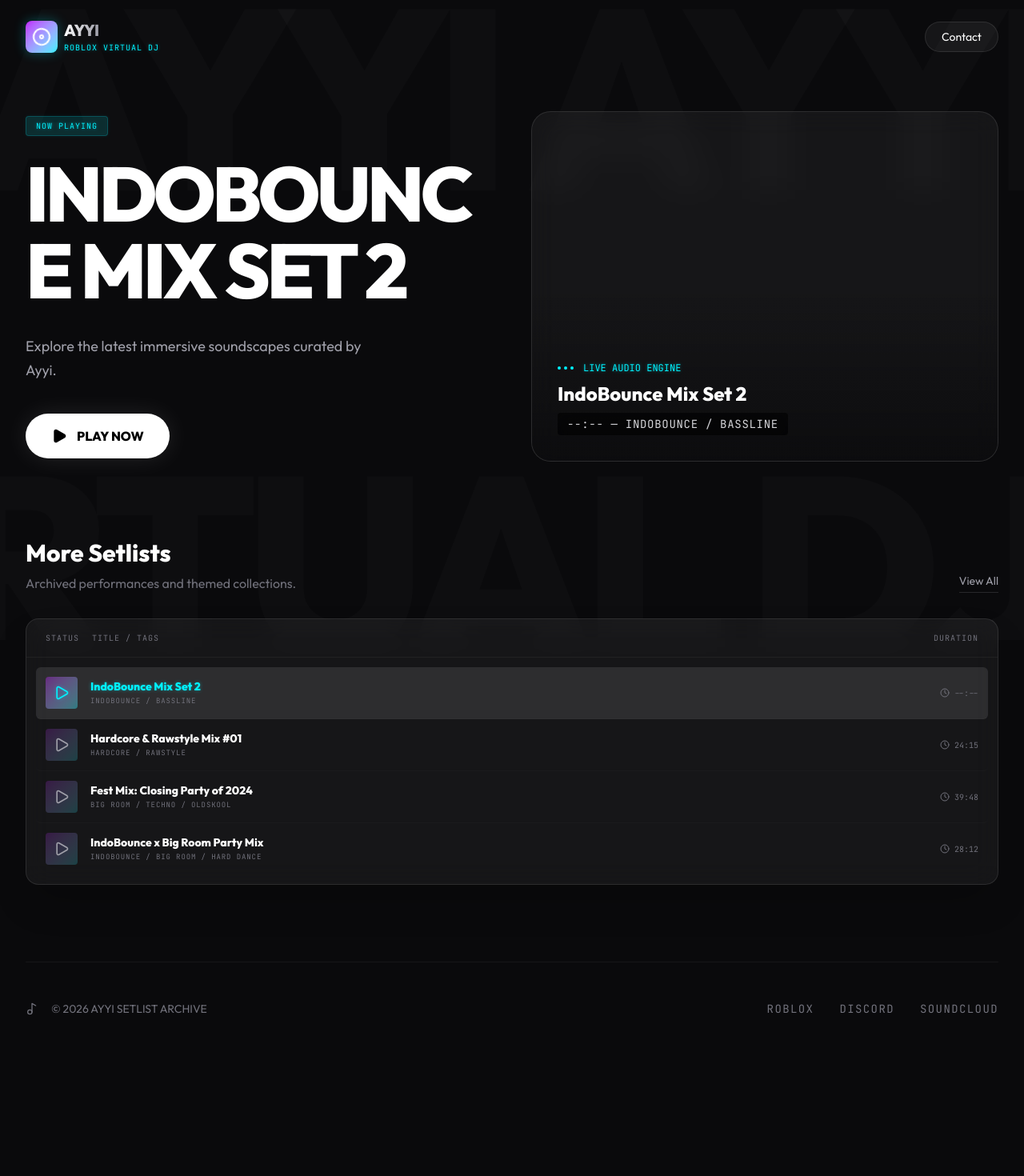
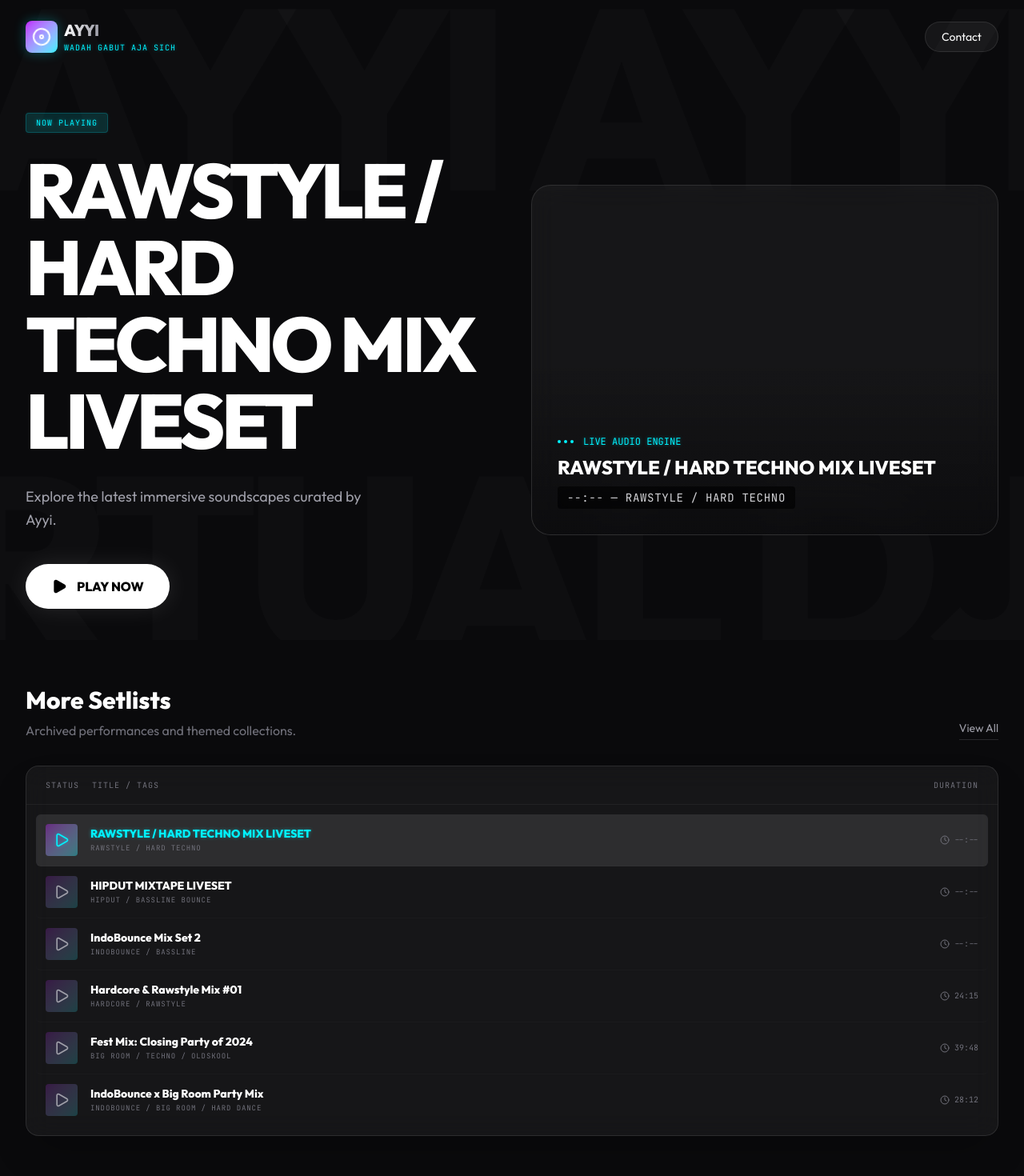
Before and after one commit to daexhi/Ayyi-SetList-Archive, a React (Vite) app: page / in a window 1280 px wide. Shown: the top 1470 px of the page at 80% size. Before the commit the page ends 1399 px from the top, so only its background shows below. Built offline with nearby package versions, Linux system fonts and the light colour scheme.

Commit message:
Add files via upload

```diff
--- a/src/App.tsx
+++ b/src/App.tsx
@@ -11,6 +11,20 @@ import SetlistRow from './components/SetlistRow';
 import type { Setlist } from './types';
 
 const INITIAL_SETLISTS: Setlist[] = [
+  {
+    id: 'rawstyle-hard-techno',
+    title: 'RAWSTYLE / HARD TECHNO MIX LIVESET',
+    duration: '--:--',
+    audioUrl: 'https://dl.dropboxusercontent.com/scl/fi/3zn9ub42qc30y7twcc5ku/RAWSTYLE-HARD-TECHNO-MIX-LIVESET.mp3?rlkey=xbc4en7is14ygaecrugqfm358&st=mmt731m6',
+    tags: ['RAWSTYLE', 'HARD TECHNO']
+  },
+  {
+    id: 'hipdut-mixtape',
+    title: 'HIPDUT MIXTAPE LIVESET',
+    duration: '--:--',
+    audioUrl: 'https://dl.dropboxusercontent.com/scl/fi/ut8f82yorp89zh6w5947c/HIPDUT-MIXTAPE-LIVESET.mp3?rlkey=fqczlrxf1z5o84a7dj58f0bvh&st=rpe5fkss',
+    tags: ['HIPDUT', 'BASSLINE BOUNCE']
+  },
   {
     id: 'indobounce-mix-2',
     title: 'IndoBounce Mix Set 2',
@@ -225,7 +239,7 @@ export default function App() {
           </div>
           <div>
             <span className="text-xl font-bold tracking-tight bg-clip-text text-transparent bg-gradient-to-r from-white to-zinc-400">AYYI</span>
-            <span className="block text-[10px] font-mono text-neon-cyan uppercase tracking-widest">Roblox Virtual DJ</span>
+            <span className="block text-[10px] font-mono text-neon-cyan uppercase tracking-widest">WADAH GABUT AJA SICH</span>
           </div>
         </div>
 
@@ -256,7 +270,7 @@ export default function App() {
               {currentSetlist.id === 'featured' ? (
                 <>HARDCORE X <br /><span className="text-neon-cyan neon-glow">RAWSTYLE</span> MIX</>
               ) : (
-                <div className="max-w-xl break-words">
+                <div className="max-w-xl break-normal">
                   {currentSetlist.title}
                 </div>
               )}
@@ -364,10 +378,11 @@ export default function App() {
              <Music2 className="w-4 h-4" />
              <span>© 2026 AYYI SETLIST ARCHIVE</span>
           </div>
-          <div className="flex gap-8">
+          <div className="grid grid-cols-2 md:flex gap-x-8 gap-y-4 md:gap-8 text-center md:text-left">
             <a href="https://www.roblox.com/users/2600442975/profile" target="_blank" rel="noopener noreferrer" className="text-zinc-500 hover:text-neon-cyan transition-colors text-sm uppercase font-mono tracking-widest">Roblox</a>
             <a href="https://discordapp.com/users/1385949667359068268" target="_blank" rel="noopener noreferrer" className="text-zinc-500 hover:text-neon-cyan transition-colors text-sm uppercase font-mono tracking-widest">Discord</a>
             <a href="https://soundcloud.com/daexhi" target="_blank" rel="noopener noreferrer" className="text-zinc-500 hover:text-neon-cyan transition-colors text-sm uppercase font-mono tracking-widest">SoundCloud</a>
+            <a href="https://www.mixcloud.com/daexhi/" target="_blank" rel="noopener noreferrer" className="text-zinc-500 hover:text-neon-cyan transition-colors text-sm uppercase font-mono tracking-widest">Mixcloud</a>
           </div>
         </footer>
       </main>
```
Also changed, not shown: 1 other file (tests, documents, lock files or other folders).
